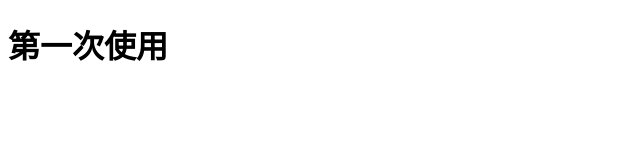
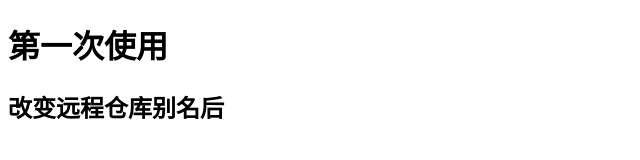
Before and after one commit to moon-inCloud/git-demo, a plain HTML site: page index.html in a window 1280 px wide. Shown: the whole page, without its empty margins (0-640 px from the left). Drawn offline with Linux system fonts and the light colour scheme.

Commit message:
A程序员第二次提交

```diff
--- a/index.html
+++ b/index.html
@@ -7,5 +7,6 @@
 </head>
 <body>
     <h1>第一次使用</h1>
+    <h2>改变远程仓库别名后</h2>
 </body>
 </html>
```
